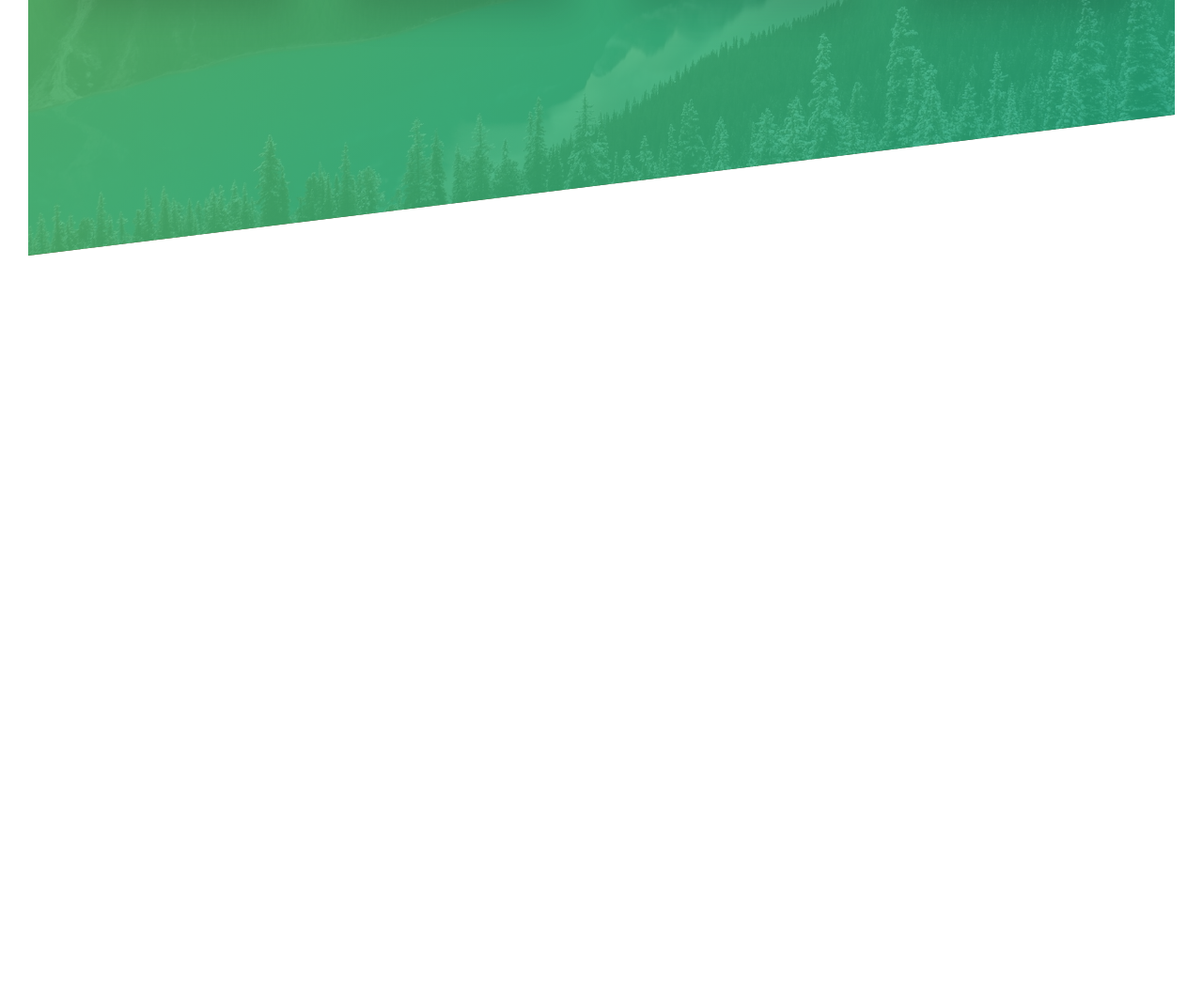
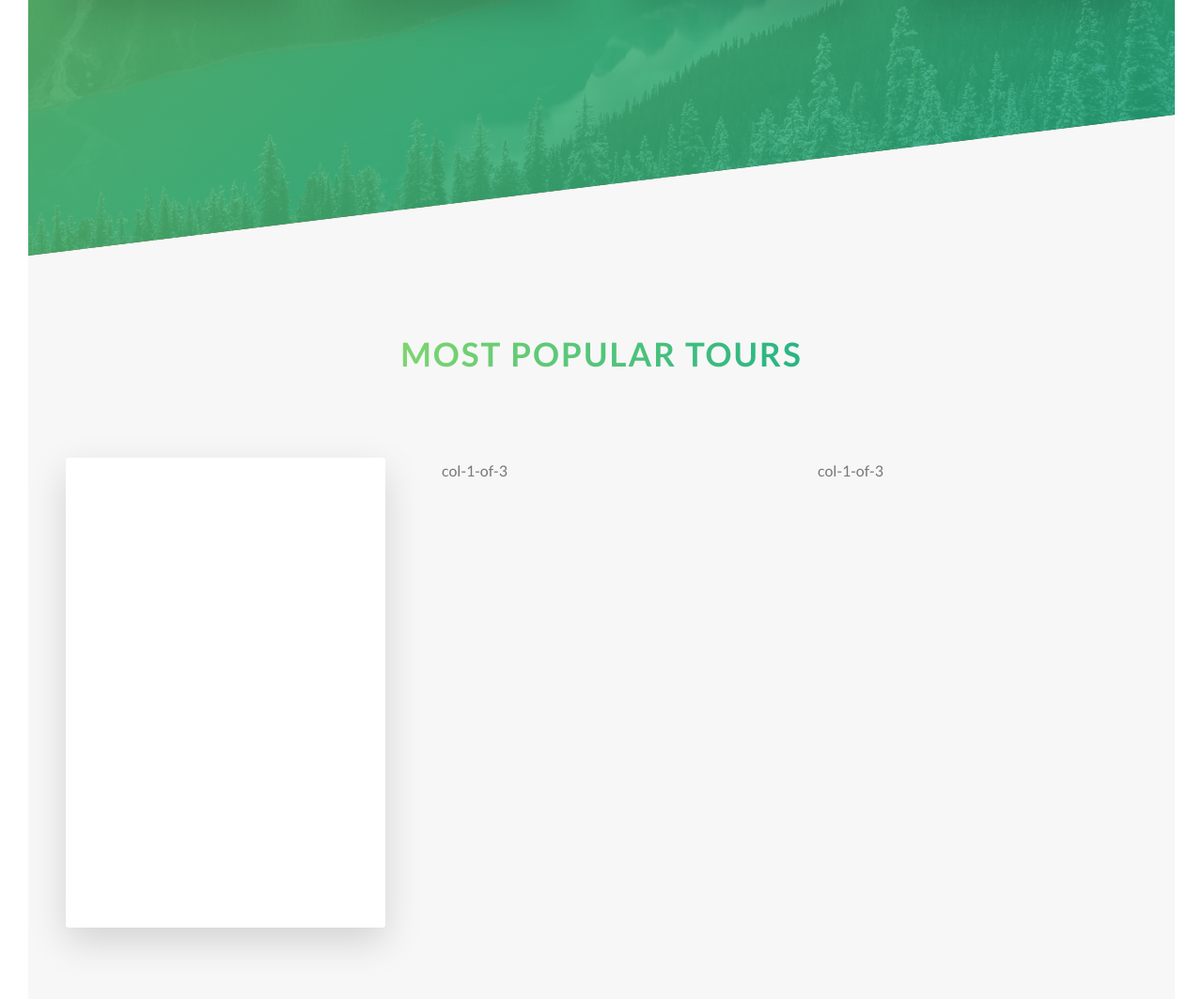
Before and after one commit to sjaymoon15/learn-advanced-css, a website: page Natours/starter/index.html in a window 1280 px wide. Shown: the part 2085-3148 px from the top of the page at 94% size. Before the commit the page ends 2357 px from the top, so only its background shows below. Drawn offline with Linux system fonts and the light colour scheme.

Commit message:
Add template section-tours card

```diff
--- a/Natours/starter/index.html
+++ b/Natours/starter/index.html
@@ -141,6 +141,26 @@
           </div>
         </div>
       </section>
+      <section class="section-tours">
+        <div class="u-center-text u-margin-bottom-big">
+          <h2 class="heading-secondary">
+            Most Popular tours
+          </h2>
+        </div>
+
+        <div class="row">
+          <div class="col-1-of-3">
+            <div class="card">
+              <div class="card__side card__side--front">FRONT</div>
+              <div class="card__side card__side--back card__side--back-1">
+                BACK
+              </div>
+            </div>
+          </div>
+          <div class="col-1-of-3">col-1-of-3</div>
+          <div class="col-1-of-3">col-1-of-3</div>
+        </div>
+      </section>
     </main>
     <!-- <section class="grid-test">
       <div class="row">
--- a/Natours/starter/sass/abstracts/_variables.scss
+++ b/Natours/starter/sass/abstracts/_variables.scss
@@ -2,6 +2,12 @@
 $color-primary: #55c57a;
 $color-primary-light: #7ed56f;
 $color-primary-dark: #28b485;
+
+$color-secondary-light: #ffb900;
+$color-secondary-dark: #ff7730;
+
+$color-tertiary-light: #2998ff;
+$color-tertiary-dark: #5643fa;
 
 $color-grey-light-1: #f7f7f7;
 
--- /dev/null
+++ b/Natours/starter/sass/components/_card.scss
@@ -0,0 +1,95 @@
+.card {
+  perspective: 150rem;
+  -moz-perspective: 150rem;
+  position: relative;
+  height: 50rem;
+
+  &__side {
+    background-color: orangered;
+    color: #fff;
+    font-size: 2rem;
+    height: 50rem;
+    transition: all 0.8s ease;
+    position: absolute;
+    top: 0;
+    left: 0;
+    width: 100%;
+    backface-visibility: hidden;
+    border-radius: 3px;
+    box-shadow: 0 1.5rem 4rem rgba($color: $color-black, $alpha: 0.15);
+
+    &--front {
+      background-color: $color-white;
+    }
+
+    &--back {
+      background-color: green;
+      transform: rotateY(180deg);
+
+      &-1 {
+        background-image: linear-gradient(
+          to right bottom,
+          $color-secondary-light,
+          $color-secondary-dark
+        );
+      }
+    }
+  }
+
+  // when hover on card, transform takes effect on __side.
+  &:hover &__side--front {
+    transform: rotateY(180deg);
+  }
+
+  &:hover &__side--back {
+    transform: rotateY(0);
+  }
+
+  // &:hover {
+  //   background-color: white;
+  // }
+}
+
+// another way
+// .card {
+//   perspective: 150rem;
+//   -moz-perspective: 150rem;
+//   -webkit-perspective: 150rem;
+//   position: relative;
+//   height: 50rem;
+
+//   &__side {
+//     color: #fff;
+//     font-size: 2rem;
+//     height: 50rem;
+//     -webkit-transition: all 0.8s ease;
+//     transition: all 0.8s ease;
+//     position: absolute;
+//     top: 0;
+//     left: 0;
+//     width: 100%;
+//     backface-visibility: hidden;
+//     -webkit-backface-visibility: hidden;
+//     border-radius: 3px;
+//     box-shadow: 0 1.5rem 4rem rgba($color-black, 0.15);
+
+//     &--front {
+//       background-color: $color-white;
+//     }
+//     &--back {
+//       transform: rotateY(180deg);
+//       -webkit-transform: rotateY(180deg);
+//     }
+//   }
+
+//   // When card is hovered, transform the card__side for front and back
+//   &:hover &__side--front {
+//     transform: rotateY(-180deg);
+//     -webkit-transform: rotateY(-180deg);
+//   }
+
+//   &:hover &__side--back {
+//     transform: rotateY(0);
+//     -webkit-transform: rotateY(0);
+//   }
+// }
--- a/Natours/starter/sass/main.scss
+++ b/Natours/starter/sass/main.scss
@@ -10,6 +10,7 @@
 @import 'components/button';
 @import 'components/composition';
 @import 'components/feature-box';
+@import 'components/card';
 
 @import 'layout/grid';
 @import 'layout/header';
--- a/Natours/starter/sass/pages/_home.scss
+++ b/Natours/starter/sass/pages/_home.scss
@@ -21,3 +21,9 @@
     transform: skewY(7deg);
   }
 }
+
+.section-tours {
+  background-color: $color-grey-light-1;
+  padding: 25rem 0 50rem 0;
+  margin-top: -10rem;
+}
```
Also changed, not shown: Natours/starter/css/style.css.
